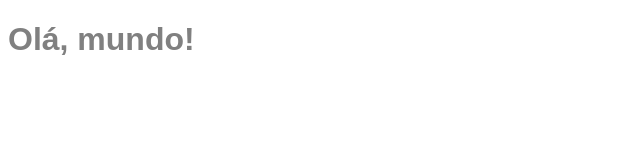
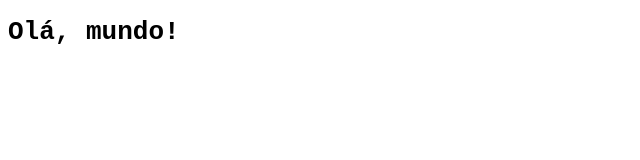
Before and after one commit to wildermiranda/javascript, a plain HTML site: page exercises/ex001/index.html in a window 1280 px wide. Shown: the whole page, without its empty margins (0-640 px from the left). Drawn offline with Linux system fonts and the light colour scheme.

Commit message:
Update exercises

```diff
--- a/exercises/ex001/index.html
+++ b/exercises/ex001/index.html
@@ -7,8 +7,7 @@
     <title>Document</title>
     <style>
         h1 {
-            font-family: Arial;
-            color: gray;
+            font-family: monospace;
         }
     </style>
 </head>
```
Also changed, not shown: exercises/ex002/index.html (+1 -2 lines), exercises/ex003/index.html (+1 -2 lines), exercises/ex004/index.html (+2 -2 lines).
